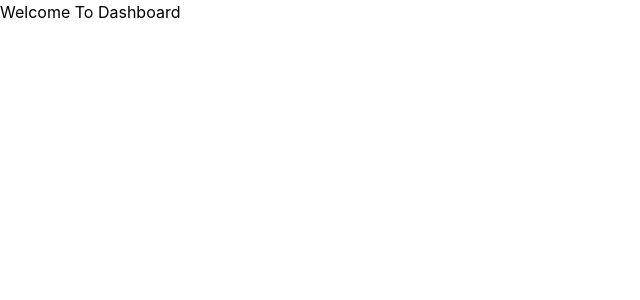
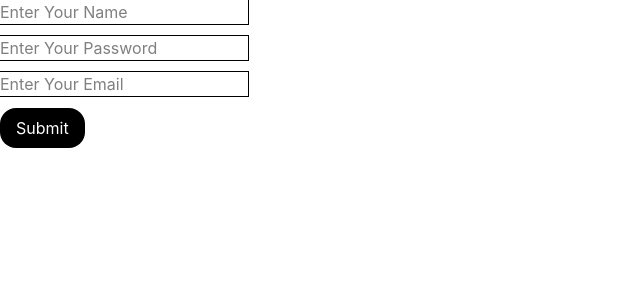
Before and after one commit to HussnainAshiq-5657/React-Hooks, a React (Vite) app: page / in a window 1280 px wide. Shown: the top 300 px of the page, without its empty margins (0-640 px from the left). Built offline with nearby package versions, Linux system fonts and the light colour scheme.

Commit message:
Use new Hooks

```diff
--- a/package.json
+++ b/package.json
@@ -12,7 +12,8 @@
   "dependencies": {
     "@tailwindcss/vite": "^4.1.18",
     "react": "^19.2.0",
-    "react-dom": "^19.2.0"
+    "react-dom": "^19.2.0",
+    "react-router-dom": "^7.13.0"
   },
   "devDependencies": {
     "@eslint/js": "^9.39.1",
--- a/src/App.jsx
+++ b/src/App.jsx
@@ -14,6 +14,9 @@ import FetchTest from './Hooks/FetchTest';
 import FormTest from './Hooks/FormTest';
 import WithDataPostList from './Hooks/WithDataPostList';
 import WithAuthDashborad from './Hooks/WithAuthDashboard';
+import RefHook from './Hooks/RefHook';
+import FormStatus from './Hooks/FormStatus';
+import TransitionButton from './Hooks/TransitionButton';
 function App() {
   return (
     <>
@@ -47,8 +50,19 @@ function App() {
           <Greetings name={'Yahoo Baba'} />
       <GreetingsWithStyle name={'Sanchit!'} />
       <WithDataPostList />
+      <WithAuthDashborad />
       */}
-      <WithAuthDashborad />
+      {/* UseRef Hook
+      <RefHook />
+      */}
+      {/* UseFormStatus Hook
+      <FormStatus />
+      */}
+      <FormStatus />
+
+      {/* UseTransition
+       <TransitionButton />
+      */}
     </>
   );
 }
--- /dev/null
+++ b/src/Hooks/Form.jsx
@@ -0,0 +1,26 @@
+import React from 'react';
+import { useFormStatus } from 'react-dom';
+
+function Form() {
+  const { pending, data } = useFormStatus();
+  console.log(pending);
+
+  return (
+    <>
+      <input
+        type="text"
+        placeholder="Enter Your Name"
+        name="username"
+        className="block outline mb-3"
+      />
+      <input type="password" placeholder="Enter Your Password" className="block outline mb-3" />
+      <input type="email" placeholder="Enter Your Email" className="block outline mb-3" />
+      <button disabled={pending} className="bg-black px-4 py-2 rounded-2xl text-white">
+        {pending ? 'Submitting....' : 'Submit'}
+      </button>
+      <p>{data ? `Requesting ${data.get('username')}....` : ''}</p>
+    </>
+  );
+}
+
+export default Form;
--- /dev/null
+++ b/src/Hooks/FormStatus.jsx
@@ -0,0 +1,18 @@
+import Form from './Form';
+function FormStatus() {
+  async function handleSubmit() {
+    await new Promise((resolve, reject) => {
+      setTimeout(resolve, 2000);
+    });
+    console.log('Submit');
+  }
+  return (
+    <>
+      <form action={handleSubmit}>
+        <Form />
+      </form>
+    </>
+  );
+}
+
+export default FormStatus;
--- /dev/null
+++ b/src/Hooks/ForwardRef.jsx
@@ -0,0 +1,12 @@
+function ForwardRef({ ref, click }) {
+  return (
+    <>
+      <div>
+        <input type="text" ref={ref} placeholder="Enter Your Name" />
+        <button onClick={click}>Click Me</button>
+      </div>
+    </>
+  );
+}
+
+export default ForwardRef;
--- /dev/null
+++ b/src/Hooks/RefHook.jsx
@@ -0,0 +1,28 @@
+import React from 'react';
+import { useRef } from 'react';
+import ForwardRef from './ForwardRef';
+function RefHook() {
+  const inputRef = useRef('');
+  const inputsRef = useRef('');
+
+  function handleClick() {
+    console.log('Hello');
+    inputRef.current.focus();
+    inputRef.current.value = 'Muhammad Hussnain';
+  }
+  function handleClicks() {
+    console.log('Hello');
+    inputsRef.current.value = '4000';
+  }
+  return (
+    <>
+      <div>
+        <input type="text" ref={inputRef} placeholder="Enter Your Name" />
+        <button onClick={handleClick}>Click Me</button>
+      </div>
+      <ForwardRef ref={inputsRef} click={handleClicks} />
+    </>
+  );
+}
+
+export default RefHook;
--- /dev/null
+++ b/src/Hooks/TransitionButton.jsx
@@ -0,0 +1,25 @@
+import React, { useTransition } from 'react';
+
+function TransitionButton() {
+  const [pending, startTransition] = useTransition();
+  function handleButton() {
+    startTransition(async () => {
+      await new Promise((res) => setTimeout(res, 2000));
+    });
+  }
+  return (
+    <>
+      <div>
+        <button
+          onClick={handleButton}
+          disabled={pending}
+          className="bg-red-500 px-5 py-1 rounded-3xl text-white"
+        >
+          {pending ? 'Submitting..' : 'Submit'}
+        </button>
+      </div>
+    </>
+  );
+}
+
+export default TransitionButton;
```
Also changed, not shown: 1 other file (tests, documents, lock files or other folders).
